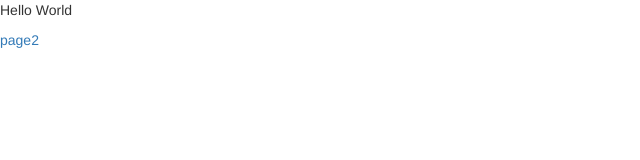
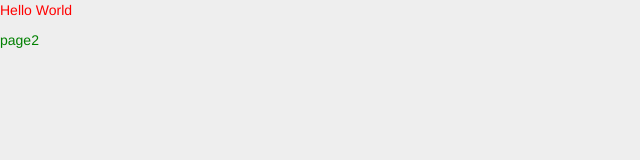
Before and after one commit to gac208/dogTraining, a plain HTML site: page index.html in a window 1280 px wide. Shown: the whole page, without its empty margins (0-640 px from the left). Drawn offline with nearby package versions, Linux system fonts and the light colour scheme.

Commit message:
Update main.css
adding css

```diff
--- a/main.css
+++ b/main.css
@@ -1,2 +1,8 @@
-background-color: #eee;
-color: red;
+body {
+  background-color: #eee;
+  color: red;
+}
+
+a {
+color: green;
+}
```
